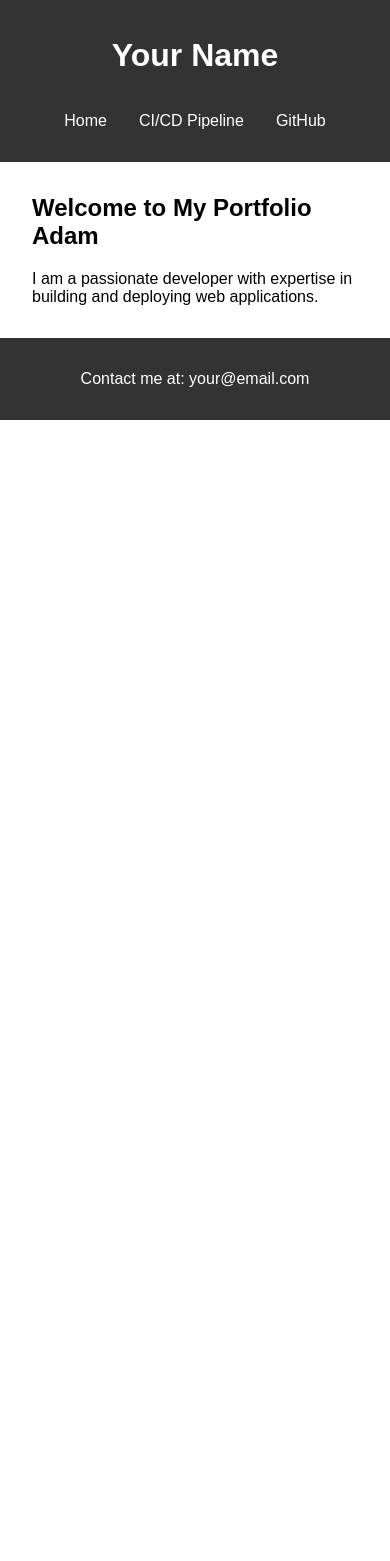
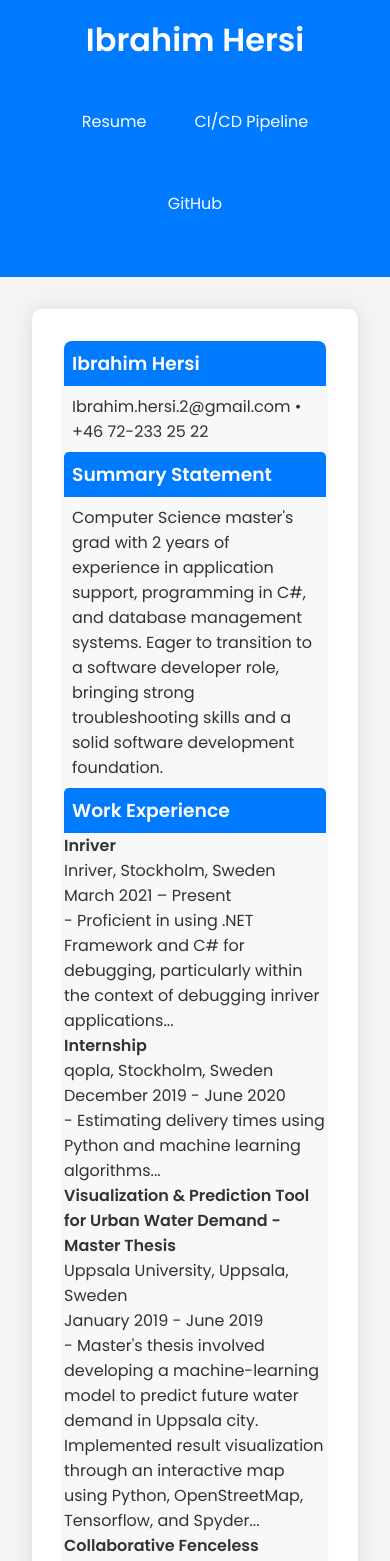
Before and after one commit to ibrahimhersi3/Devops_DockerJenskins, a React (Create React App) app in the folder ci-cd-website/: page / in a window 390 px wide. Shown: the top 1561 px of the page. Before the commit the page ends 844 px from the top, so only its background shows below. Built offline with nearby package versions, Linux system fonts and the light colour scheme.

Commit message:
ibrahim change

```diff
--- a/ci-cd-website/src/App.css
+++ b/ci-cd-website/src/App.css
@@ -1,5 +1,10 @@
+/* src/app.css or src/styles.css */
 .App {
   text-align: center;
+  font-family: 'Arial', sans-serif;
+  margin: 0;
+  padding: 0;
+  background-color: #f4f4f4;
 }
 
 .App-logo {
@@ -14,7 +19,7 @@
 }
 
 .App-header {
-  background-color: #282c34;
+  background-color: #007aff;
   min-height: 100vh;
   display: flex;
   flex-direction: column;
@@ -22,7 +27,10 @@
   justify-content: center;
   font-size: calc(10px + 2vmin);
   color: white;
+  padding: 1rem;
 }
+
+/* Add iOS theme styles here */
 
 .App-link {
   color: #61dafb;
--- a/ci-cd-website/src/components/CICDPipeline.js
+++ b/ci-cd-website/src/components/CICDPipeline.js
@@ -3,12 +3,28 @@ import React from 'react';
 
 const CICDPipeline = () => {
   return (
-    <section id="ci-cd">
-      <h2>CI/CD Pipeline</h2>
-      <p>
-        Here is an overview of the Continuous Integration and Continuous Deployment (CI/CD) pipeline used in my projects.
-      </p>
-      {/* Add pipeline script or diagram here */}
+    <section id="ci-cd" className="ci-cd-section">
+      <div className="ci-cd-container">
+        <h3 className="ci-cd-heading">Jenkins Pipeline Integration</h3>
+        <p className="ci-cd-description">
+          This website is integrated with a Jenkins pipeline, a powerful automation tool often used for building, testing, and deploying software.
+          The Jenkins pipeline is configured to manage the continuous integration and continuous deployment (CI/CD) processes of your project.
+        </p>
+        <h3 className="ci-cd-heading">Jenkins in Docker Container</h3>
+        <p className="ci-cd-description">
+          Jenkins, with the Node.js plugin installed, is running within a Docker container. Docker allows for containerized applications, ensuring consistency across different environments.
+          Running Jenkins in a Docker container provides portability, scalability, and isolation of dependencies.
+        </p>
+        <h3 className="ci-cd-heading">GitHub Repository Connection</h3>
+        <p className="ci-cd-description">
+          Jenkins is connected to my GitHub repository. This connection enables Jenkins to monitor changes in the repository and trigger automated build and deployment processes in response to code changes.
+        </p>
+        <h3 className="ci-cd-heading">Netlify Deployment</h3>
+        <p className="ci-cd-description">
+          The final step of the Jenkins pipeline involves deploying the application to Netlify. Netlify is a platform that simplifies the process of hosting, deploying, and automating modern web projects.
+          The changes pushed to the GitHub repository trigger the Jenkins pipeline, and upon successful completion, the application is deployed to Netlify.
+        </p>
+      </div>
     </section>
   );
 };
--- a/ci-cd-website/src/components/Footer.js
+++ b/ci-cd-website/src/components/Footer.js
@@ -4,7 +4,7 @@ import React from 'react';
 const Footer = () => {
   return (
     <footer>
-      <p>Contact me at: your@email.com</p>
+      <p>Contact me at: ibrahim.hersi.2@gmail.com</p>
     </footer>
   );
 };
--- a/ci-cd-website/src/components/Header.js
+++ b/ci-cd-website/src/components/Header.js
@@ -5,7 +5,7 @@ import Navigation from './Navigation';
 const Header = () => {
   return (
     <header>
-      <h1>Your Name</h1>
+      <h1>Ibrahim Hersi</h1>
       <Navigation />
     </header>
   );
--- a/ci-cd-website/src/components/Home.js
+++ b/ci-cd-website/src/components/Home.js
@@ -4,10 +4,72 @@ import React from 'react';
 const Home = () => {
   return (
     <section id="home">
-      <h2>Welcome to My Portfolio Adam</h2>
-      <p>
-        I am a passionate developer with expertise in building and deploying web applications.
-      </p>
+      <div className="cv-container">
+        <div id="cv" className="cv-item">
+          <h3>Ibrahim Hersi</h3>
+          <p>Ibrahim.hersi.2@gmail.com • +46 72-233 25 22</p>
+
+          <h3>Summary Statement</h3>
+          <p>
+            Computer Science master's grad with 2 years of experience in application support, programming in C#,
+            and database management systems. Eager to transition to a software developer role, bringing strong
+            troubleshooting skills and a solid software development foundation.
+          </p>
+
+          <h3>Work Experience</h3>
+          <ul>
+            <li>
+              <strong>Inriver</strong> <br />
+              Inriver, Stockholm, Sweden <br />
+              March 2021 – Present <br />
+              - Proficient in using .NET Framework and C# for debugging, particularly within the context of debugging inriver
+              applications...
+            </li>
+
+            <li>
+              <strong>Internship</strong> <br />
+              qopla, Stockholm, Sweden <br />
+              December 2019 - June 2020 <br />
+              - Estimating delivery times using Python and machine learning algorithms...
+            </li>
+
+            <li>
+              <strong>Visualization & Prediction Tool for Urban Water Demand - Master Thesis</strong> <br />
+              Uppsala University, Uppsala, Sweden <br />
+              January 2019 - June 2019 <br />
+              - Master's thesis involved developing a machine-learning model to predict future water demand in Uppsala city.
+              Implemented result visualization through an interactive map using Python, OpenStreetMap, Tensorflow, and Spyder...
+            </li>
+
+            <li>
+              <strong>Collaborative Fenceless Robotics - Internship</strong> <br />
+              Ericsson, Stockholm, Sweden <br />
+              September 2018 - January 2019 <br />
+              - Collaborated with Ericsson on a Reinforcement Learning project, training a robot, TurtleBot2, to autonomously navigate
+              and perform tasks...
+            </li>
+          </ul>
+
+          <h3>Education</h3>
+          <p>
+            <strong>Master's Degree in Computer Science</strong> <br />
+            Uppsala University <br />
+            2017 - 2019
+          </p>
+
+          <p>
+            <strong>Bachelor's Degree in Software Engineering</strong> <br />
+            Infrastructure University of Kuala Lumpur <br />
+            2013 - 2016
+          </p>
+
+          <h3>Skills</h3>
+          <p>
+            <strong>Programming:</strong> C# .Net, Python, Javascript, HTML, CSS <br />
+            <strong>Miscellaneous:</strong> Azure, Postman, MSSQL, Docker, Tensorflow, ROS (Robot Operating System)
+          </p>
+        </div>
+      </div>
     </section>
   );
 };
--- a/ci-cd-website/src/components/Navigation.js
+++ b/ci-cd-website/src/components/Navigation.js
@@ -5,7 +5,7 @@ import { Link } from 'react-router-dom';
 const Navigation = () => {
   return (
     <nav>
-      <Link to="/">Home</Link>
+      <Link to="/">Resume</Link>
       <Link to="/ci-cd">CI/CD Pipeline</Link>
       <a href="https://github.com/ibrahimhersi3/Devops_DockerJenskins">GitHub</a>
     </nav>
--- a/ci-cd-website/src/styles.css
+++ b/ci-cd-website/src/styles.css
@@ -1,19 +1,24 @@
-/* src/styles.css */
-body {
-    font-family: 'Arial', sans-serif;
+/* Import Google Font */
+@import url('https://fonts.googleapis.com/css2?family=Poppins:wght@400;500;600&display=swap');
+
+/* Reset and Global Styles */
+* {
+  box-sizing: border-box;
   margin: 0;
   padding: 0;
 }
 
-  header {
-    background-color: #333;
-    color: #fff;
-    padding: 1rem;
-    text-align: center;
+body {
+  font-family: 'Poppins', sans-serif;
+  margin: 0;
+  padding: 0;
+  background-color: #f4f4f4;
+  color: #333;
 }
 
-nav {
-    background-color: #333;
+/* Header, Navigation, and Footer */
+header, nav, footer {
+  background-color: #007aff;
   color: #fff;
   padding: 1rem;
   text-align: center;
@@ -23,20 +28,171 @@ nav {
   color: #fff;
   margin: 0 1rem;
   text-decoration: none;
+  padding: 0.8rem 1.5rem;
+  border-radius: 5px;
+  transition: background-color 0.3s ease, transform 0.2s ease;
+  display: inline-block;
 }
 
 nav a:hover {
-    text-decoration: underline;
+  background-color: #0056b3;
+  transform: translateY(-2px);
 }
 
-
+/* Main Section Styling */
 section {
   margin: 2rem;
 }
 
-  footer {
-    background-color: #333;
+/* Buttons */
+button {
+  background-color: #007aff;
   color: #fff;
-    padding: 1rem;
+  padding: 0.8rem 1.5rem;
+  border: none;
+  border-radius: 5px;
+  cursor: pointer;
+  transition: background-color 0.3s ease, transform 0.2s ease;
+  display: inline-block;
+}
+
+button:hover {
+  background-color: #0056b3;
+  transform: translateY(-2px);
+}
+
+/* Social Icons in Footer */
+.footer-social-icons {
+  display: flex;
+  justify-content: center;
+  margin-top: 1rem;
+}
+
+.footer-social-icons a {
+  color: #fff;
+  margin: 0 1rem;
+  text-decoration: none;
+  font-size: 1.5rem;
+  transition: transform 0.2s ease;
+}
+
+.footer-social-icons a:hover {
+  text-decoration: underline;
+  transform: scale(1.2);
+}
+
+/* CI/CD Section */
+.ci-cd-section {
+  background-color: #f8f8f8;
+  padding: 4rem 0;
   text-align: center;
 }
+
+.ci-cd-container {
+  max-width: 800px;
+  margin: 0 auto;
+}
+
+.ci-cd-heading {
+  font-size: 2.0em;
+  color: #007aff;
+  margin-bottom: 1rem;
+}
+
+.ci-cd-description {
+  font-size: 1.2em;
+  color: #333;
+  margin-bottom: 2rem;
+}
+
+.ci-cd-placeholder {
+  border: 2px dashed #ddd;
+  padding: 2rem;
+  border-radius: 8px;
+  background-color: #fff;
+  color: #888;
+}
+
+/* Add this to your existing styles.css */
+
+/* CV Container Styles */
+.cv-container {
+  max-width: 800px;
+  margin: 0 auto;
+  background-color: #fff;
+  border-radius: 10px;
+  box-shadow: 0 0 20px rgba(0, 0, 0, 0.1);
+  padding: 2rem;
+}
+
+.cv-item {
+  margin-bottom: 2rem;
+  background-color: #f8f8f8;
+  border-radius: 8px;
+  overflow: hidden;
+  box-shadow: 0 2px 4px rgba(0, 0, 0, 0.1);
+  transition: transform 0.3s ease;
+}
+
+/* Add this to your existing styles.css */
+
+/* CV Container Styles */
+.cv-container {
+  max-width: 800px;
+  margin: 0 auto;
+  background-color: #fff;
+  border-radius: 10px;
+  box-shadow: 0 0 20px rgba(0, 0, 0, 0.1);
+  padding: 2rem;
+}
+
+.cv-item {
+  margin-bottom: 2rem;
+  background-color: #f8f8f8;
+  border-radius: 8px;
+  overflow: hidden;
+  box-shadow: 0 2px 4px rgba(0, 0, 0, 0.1);
+  transition: transform 0.3s ease;
+}
+
+/* New styles for hover effect */
+.cv-item h3 {
+  background-color: #007aff;
+  color: #fff;
+  padding: 0.5rem;
+  border-radius: 5px 5px 0 0;
+  margin-bottom: 0;
+  cursor: pointer;
+  transition: background-color 0.3s ease, transform 0.2s ease, font-size 0.3s ease;
+}
+
+.cv-item:hover h3 {
+  background-color: #0056b3;
+  font-size: 1.2em; /* Increase font size on hover */
+}
+
+.cv-item p {
+  padding: 0.5rem;
+  border-radius: 0 0 5px 5px;
+  margin: 0;
+  transition: background-color 0.3s ease;
+}
+
+.cv-item:hover p {
+  background-color: #fff;
+}
+
+
+
+
+
+/* Responsive Styles */
+@media (max-width: 768px) {
+  nav {
+    flex-direction: column;
+  }
+
+  nav a {
+    margin: 1rem 0;
+  }
+}
```
Lines whose indentation alone changed are shown as unchanged.
